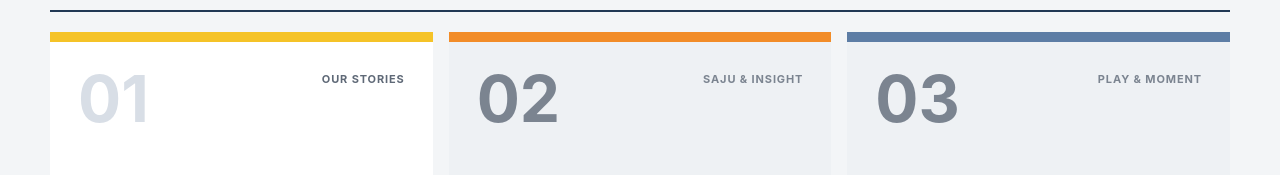
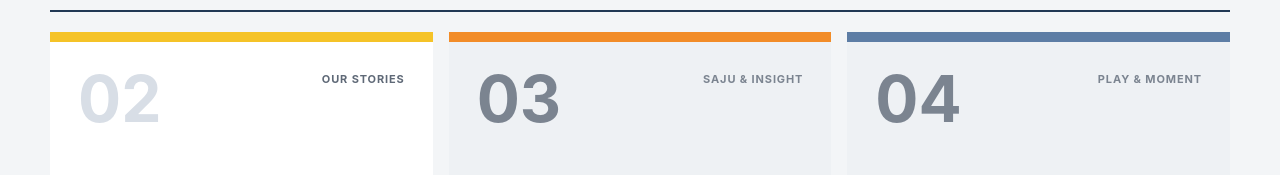
Before and after one commit to coffee-and/eun-contents, a React (Vite) app: page / in a window 1280 px wide. Shown: the part 773-948 px from the top of the page. Built offline with nearby package versions, Linux system fonts and the light colour scheme; no server answers; a web font is replaced by a local one.

Commit message:
style: continue content numbering after featured item

```diff
--- a/src/pages/HomePage.jsx
+++ b/src/pages/HomePage.jsx
@@ -22,7 +22,7 @@ function ContentAction({
 
 function CategoryCard({ content, index, onNavigate }) {
   const isActive = content.status === CONTENT_STATUS.ACTIVE;
-  const issueNumber = String(index + 1).padStart(2, "0");
+  const issueNumber = String(index + 2).padStart(2, "0");
 
   return (
     <article
```
